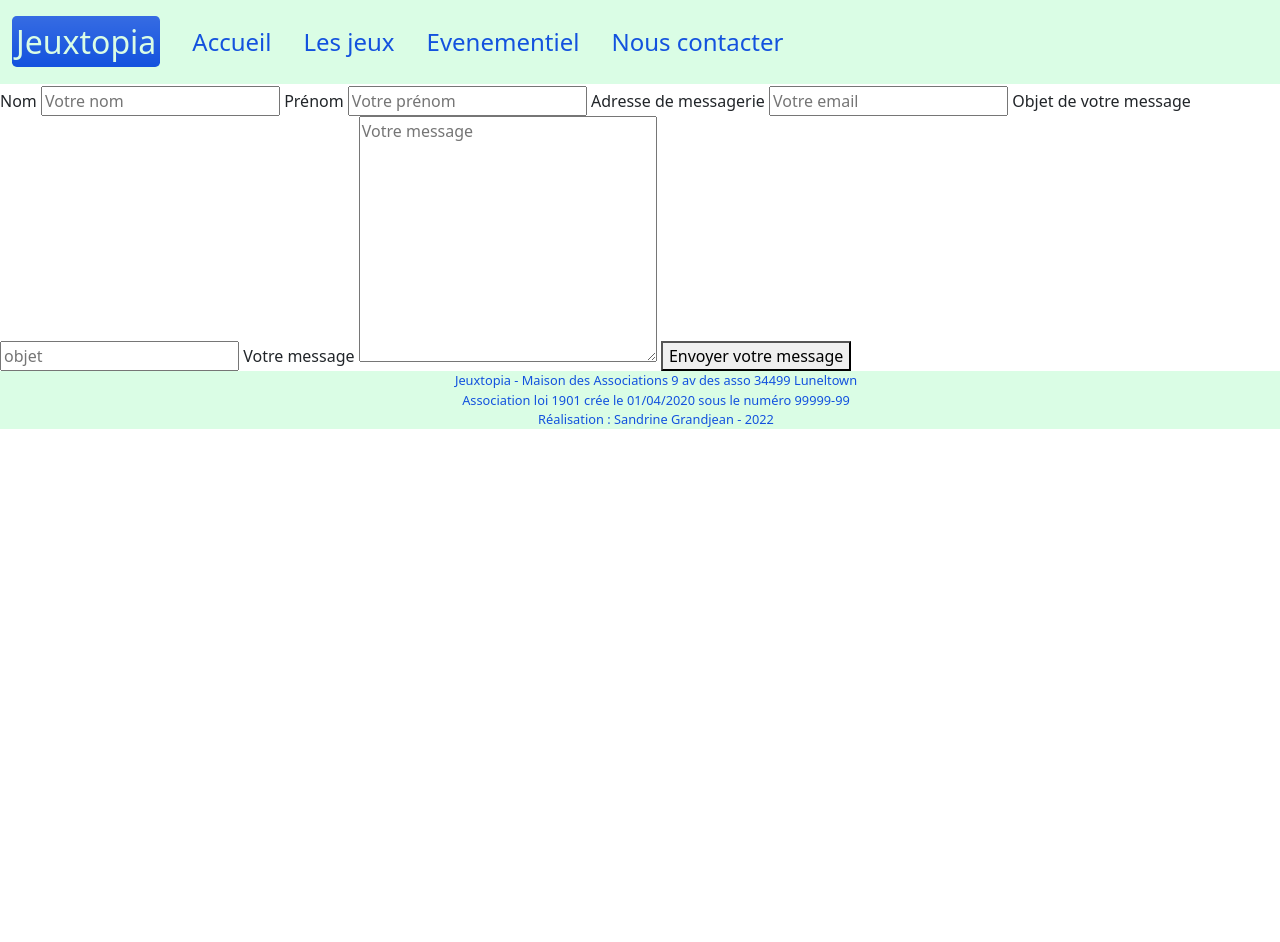
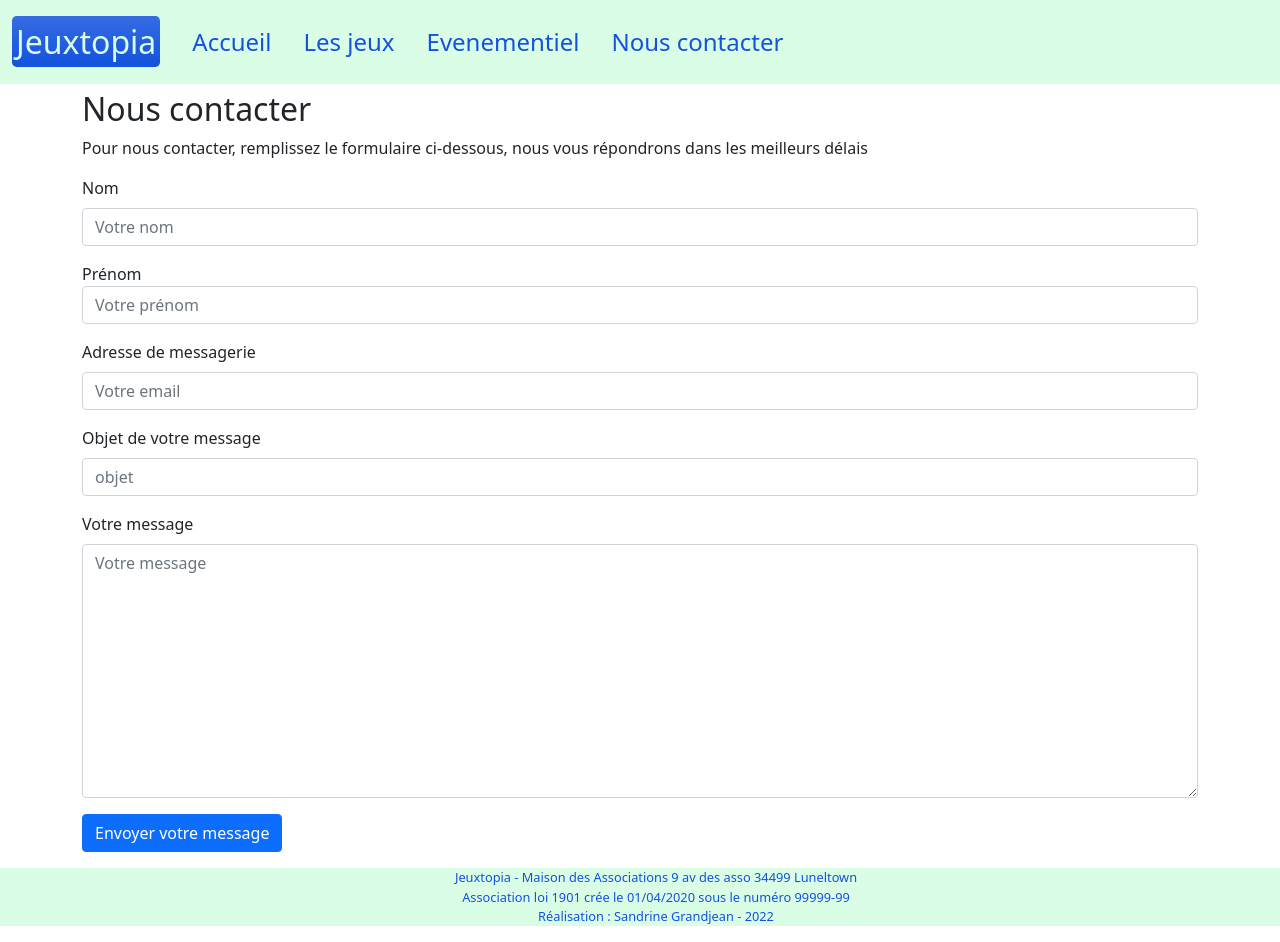
Before and after one commit to Shendo06/EE1_Jeuxtopia, a plain HTML site: page contact.html in a window 1280 px wide. Before the commit the page ends 800 px from the top, so only its background shows below. Drawn offline with nearby package versions, Linux system fonts and the light colour scheme.

Commit message:
contact layout

```diff
--- a/contact.html
+++ b/contact.html
@@ -56,24 +56,37 @@
       </nav>
   </section>
 </header>
+
 <body>
-  <div id="formContact">
-    <form method="POST" action="#">
+  <section id="formContact" class="container">
+    <form method="POST" action="#" class="mb-3">
       <h2>Nous contacter</h2>
       <p>Pour nous contacter, remplissez le formulaire ci-dessous, nous vous répondrons dans les meilleurs délais</p>
-      <label for="surname">Nom</label>
-      <input id="surname" type="text" name="surname" placeholder="Votre nom">
-      <label for="name">Prénom</label>
-      <input id="name" type="text" name="name" placeholder="Votre prénom">
-      <label for="email">Adresse de messagerie</label>
-      <input id="email" type="email" name="email" placeholder="Votre email">
-      <label for="object">Objet de votre message</label>
-      <input id="object" type="text" name="object" placeholder="objet">
-      <label for="message">Votre message</label>
-      <textarea name="message" id="message" cols="30" rows="10" placeholder="Votre message"></textarea>
-      <button type="submit" onclick="return response();">Envoyer votre message</button>
+      <label for="surname" class="form-label">
+        Nom
+      </label>
+      <input id="surname" type="text" name="surname" placeholder="Votre nom" class="form-control mb-3">
+      <label for="name">
+        Prénom
+      </label>
+      <input id="name" type="text" name="name" placeholder="Votre prénom" class="form-control mb-3">
+      <label for="email" class="form-label">
+        Adresse de messagerie
+      </label>
+      <input id="email" type="email" name="email" placeholder="Votre email" class="form-control mb-3">
+      <label for="object" class="form-label">
+        Objet de votre message
+      </label>
+      <input id="object" type="text" name="object" placeholder="objet" class="form-control mb-3">
+      <label for="message" class="form-label">
+        Votre message
+      </label>
+      <textarea name="message" id="message" cols="30" rows="10" placeholder="Votre message" class="form-control mb-3"></textarea>
+      <button type="submit" onclick="return response();" class="btn btn-primary">
+        Envoyer votre message
+      </button>
     </form>
-  </div>
+  </section>
 </body>
 
 <footer class="footer">
--- a/css/style.css
+++ b/css/style.css
@@ -37,7 +37,9 @@ footer {
 .footerList{
   list-style: none;
 }
-
+body{
+  padding-top: 90px;
+}
 
 .card{
   border-color: #DAFDE5;
```
